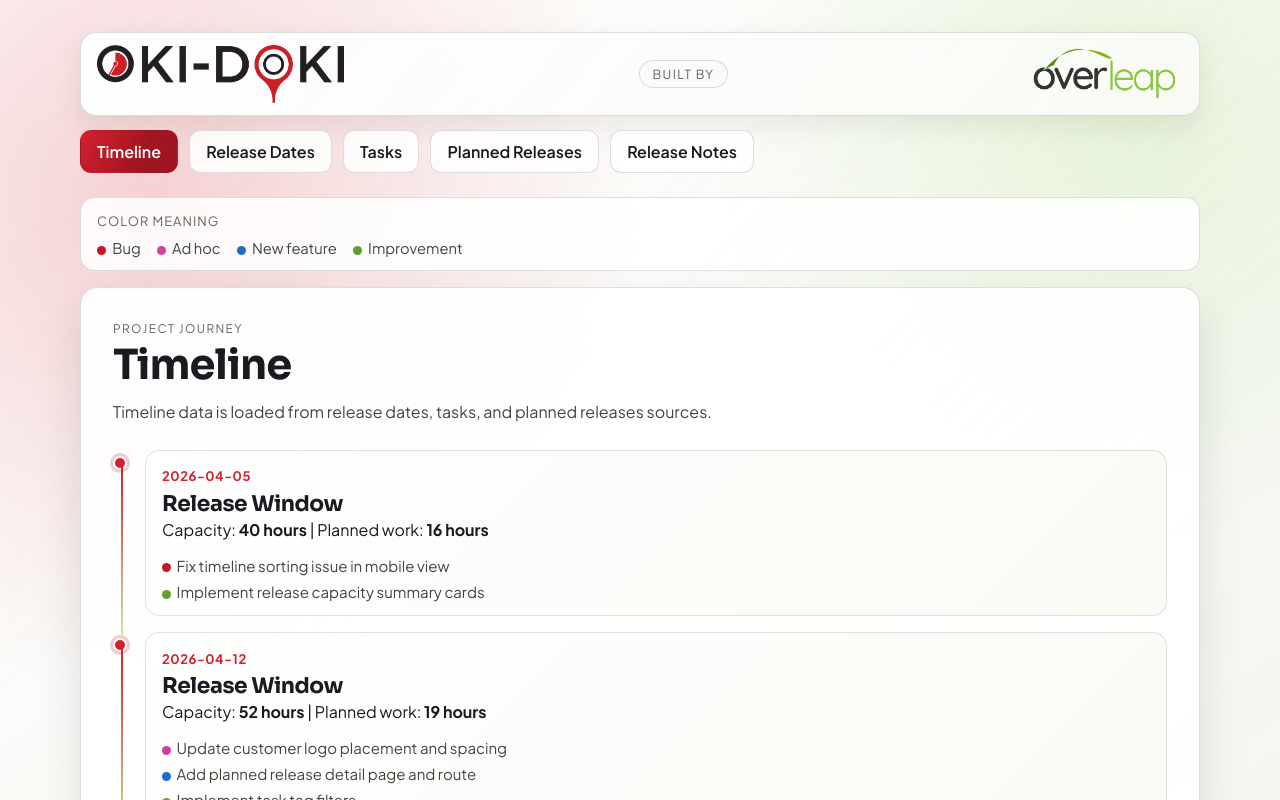
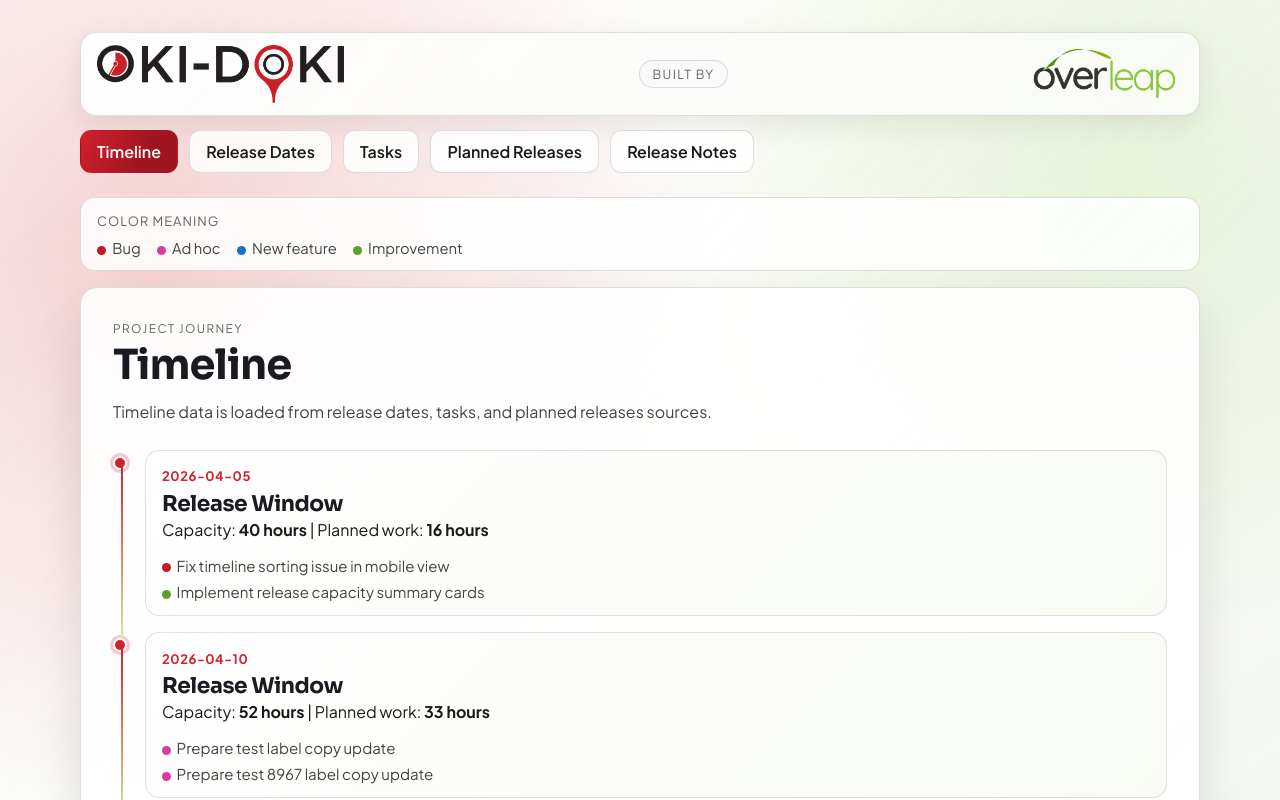
Before and after one commit to rasanga23/TIME_LINE_OKIDOKI, a React (Vite) app: page /#/timeline in a window 1280 px wide. Shown: the top 800 px of the page. Built offline with nearby package versions, Linux system fonts and the light colour scheme.

Commit message:
Enhance timeline data processing and update release dates; add new tasks for improved project management

```diff
--- a/src/timeline-data/index.ts
+++ b/src/timeline-data/index.ts
@@ -7,21 +7,72 @@ export { plannedReleasesData, releaseDatesData, tasksData }
 export type { PlannedReleaseEntry, ReleaseDateEntry, TaskEntry, TaskTag, TimelineEntry } from './types'
 
 export function buildTimelineData(): TimelineEntry[] {
-  const releaseCapacityMap = new Map(releaseDatesData.map((item) => [item.date, item.capacityHours]))
+  const today = new Date()
+  today.setHours(0, 0, 0, 0)
+
+  const plannedMap = new Map(plannedReleasesData.map((item) => [item.date, item.taskIds]))
+  const globallyPlannedTaskIds = new Set(plannedReleasesData.flatMap((item) => item.taskIds))
   const taskMap = new Map(tasksData.map((task) => [task.id, task]))
+  const assignedTaskIds = new Set<string>()
 
-  return plannedReleasesData.map((plan) => {
-    const tasks = plan.taskIds
-      .map((taskId) => taskMap.get(taskId))
-      .filter((task): task is NonNullable<typeof task> => Boolean(task))
+  const futureReleaseDates = [...releaseDatesData]
+    .filter((item) => {
+      const parsedDate = new Date(`${item.date}T00:00:00`)
+      return !Number.isNaN(parsedDate.getTime()) && parsedDate > today
+    })
+    .sort((a, b) => a.date.localeCompare(b.date))
 
-    const totalTaskHours = tasks.reduce((sum, task) => sum + task.hours, 0)
+  return futureReleaseDates.map((releaseDate) => {
+    const selectedTasks = []
+    let usedHours = 0
+    const hasPlannedTasksForDate = plannedMap.has(releaseDate.date)
+    const plannedTaskIds = plannedMap.get(releaseDate.date) ?? []
+
+    for (const taskId of plannedTaskIds) {
+      if (assignedTaskIds.has(taskId)) {
+        continue
+      }
+
+      const task = taskMap.get(taskId)
+
+      if (!task) {
+        continue
+      }
+
+      if (usedHours + task.hours > releaseDate.capacityHours) {
+        continue
+      }
+
+      selectedTasks.push(task)
+      usedHours += task.hours
+      assignedTaskIds.add(task.id)
+    }
+
+    if (!hasPlannedTasksForDate) {
+      for (const task of tasksData) {
+        if (globallyPlannedTaskIds.has(task.id)) {
+          continue
+        }
+
+        if (assignedTaskIds.has(task.id)) {
+          continue
+        }
+
+        if (usedHours + task.hours > releaseDate.capacityHours) {
+          continue
+        }
+
+        selectedTasks.push(task)
+        usedHours += task.hours
+        assignedTaskIds.add(task.id)
+      }
+    }
 
     return {
-      date: plan.date,
-      capacityHours: releaseCapacityMap.get(plan.date) ?? 0,
-      totalTaskHours,
-      tasks,
+      date: releaseDate.date,
+      capacityHours: releaseDate.capacityHours,
+      totalTaskHours: usedHours,
+      tasks: selectedTasks,
     }
   })
 }
--- a/src/timeline-data/release-dates.ts
+++ b/src/timeline-data/release-dates.ts
@@ -4,6 +4,10 @@ export const releaseDatesData: ReleaseDateEntry[] = [
   {
     date: '2026-04-05',
     capacityHours: 40,
+  },
+  {
+    date: '2026-04-10',
+    capacityHours: 52,
   },
   {
     date: '2026-04-12',
@@ -13,4 +17,8 @@ export const releaseDatesData: ReleaseDateEntry[] = [
     date: '2026-04-19',
     capacityHours: 44,
   },
+  {
+    date: '2026-04-29',
+    capacityHours: 60,
+  },
 ]
--- a/src/timeline-data/tasks.ts
+++ b/src/timeline-data/tasks.ts
@@ -1,46 +1,64 @@
-import type { TaskEntry } from './types'
+import type { TaskEntry } from "./types";
 
 export const tasksData: TaskEntry[] = [
   {
-    id: 'T-101',
-    title: 'Fix timeline sorting issue in mobile view',
+    id: "T-101",
+    title: "Fix timeline sorting issue in mobile view",
     hours: 6,
-    tag: 'bug',
+    tag: "bug",
   },
   {
-    id: 'T-102',
-    title: 'Implement release capacity summary cards',
+    id: "T-102",
+    title: "Implement release capacity summary cards",
     hours: 10,
-    tag: 'improvement',
+    tag: "improvement",
   },
   {
-    id: 'T-103',
-    title: 'Update customer logo placement and spacing',
+    id: "T-103",
+    title: "Update customer logo placement and spacing",
     hours: 4,
-    tag: 'ad hoc',
+    tag: "ad hoc",
   },
   {
-    id: 'T-104',
-    title: 'Add planned release detail page and route',
+    id: "T-104",
+    title: "Add planned release detail page and route",
     hours: 8,
-    tag: 'new feature',
+    tag: "new feature",
   },
   {
-    id: 'T-105',
-    title: 'Implement task tag filters',
+    id: "T-105",
+    title: "Implement task tag filters",
     hours: 7,
-    tag: 'improvement',
+    tag: "improvement",
   },
   {
-    id: 'T-106',
-    title: 'Patch release note card overflow bug',
+    id: "T-106",
+    title: "Patch release note card overflow bug",
     hours: 5,
-    tag: 'bug',
+    tag: "bug",
   },
   {
-    id: 'T-107',
-    title: 'Prepare emergency label copy update',
+    id: "T-107",
+    title: "Prepare emergency label copy update",
     hours: 3,
-    tag: 'ad hoc',
+    tag: "ad hoc",
   },
-]
+  {
+    id: "T-108",
+    title: "Prepare test label copy update",
+    hours: 3,
+    tag: "ad hoc",
+  },
+  {
+    id: "T-109",
+    title: "Prepare test 890 label copy update",
+    hours: 55,
+    tag: "ad hoc",
+  },
+  {
+    id: "T-110",
+    title: "Prepare test 8967 label copy update",
+    hours: 30,
+    tag: "ad hoc",
+  },
+];
```
